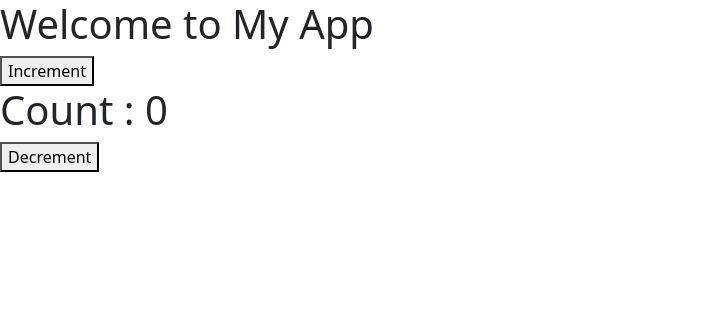
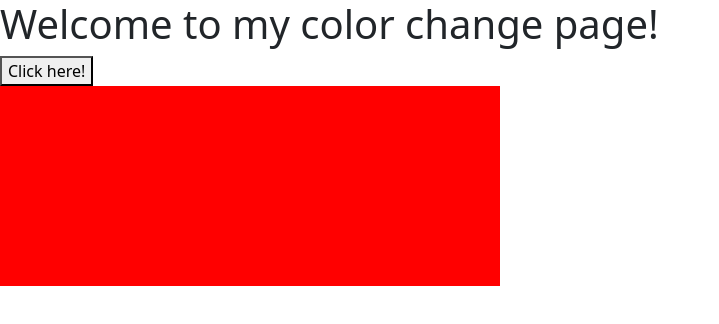
Before and after one commit to jaydeshmukh078/CybromReact, a React (Vite) app: page / in a window 1280 px wide. Shown: the top 324 px of the page, without its empty margins (0-719 px from the left). Built offline with nearby package versions, Linux system fonts and the light colour scheme.

Commit message:
color change using redux

```diff
--- a/src/App.jsx
+++ b/src/App.jsx
@@ -1,16 +1,21 @@
 import { useSelector, useDispatch } from "react-redux";
-import { increment, decrement } from "./counterSlice";
+import { colorChange } from "./colorSlice";
 
 const App = () => {
-  const mycount = useSelector((state) => state.mycounter.count);
+  const bgcolor = useSelector((state) => state.mycolor.color);
   const dispatch = useDispatch();
 
   return (
     <>
-      <h1>Welcome to My App</h1>
-      <button onClick={() => dispatch(increment())}>Increment</button>
-      <h1>Count : {mycount}</h1>
-      <button onClick={() => dispatch(decrement())}>Decrement</button>
+      <h1>Welcome to my color change page!</h1>
+      <button onClick={() => dispatch(colorChange())}>Click here!</button>
+      <div
+        style={{
+          width: "500px",
+          height: "200px",
+          backgroundColor: bgcolor
+        }}
+      ></div>
     </>
   );
 };
--- /dev/null
+++ b/src/ColorSlice.jsx
@@ -0,0 +1,16 @@
+import { createSlice } from "@reduxjs/toolkit";
+
+const colorSlice = createSlice({
+  name: "mycolor",
+  initialState: {
+    color: "red"
+  },
+  reducers: {
+    colorChange: (state) => {
+      state.color = "green";
+    }
+  }
+});
+
+export const { colorChange } = colorSlice.actions;
+export default colorSlice.reducer;
--- a/src/counterSlice.jsx
+++ /dev/null
@@ -1,19 +0,0 @@
-import { createSlice } from "@reduxjs/toolkit";
-
-const counterSlice = createSlice({
-  name: "mycounter",
-  initialState: {
-    count: 0
-  },
-  reducers: {
-    increment: (state) => {
-      state.count = state.count + 1;
-    },
-    decrement: (state) => {
-      state.count = state.count - 1;
-    }
-  }
-});
-
-export const { increment, decrement } = counterSlice.actions;
-export default counterSlice.reducer;
--- a/src/store.jsx
+++ b/src/store.jsx
@@ -1,9 +1,9 @@
 import { configureStore } from "@reduxjs/toolkit";
-import myReducer from "./counterSlice";
+import colorReducer from "./colorSlice";
 
 const store = configureStore({
   reducer: {
-    mycounter : myReducer
+    mycolor: colorReducer
   }
 });
 
```
